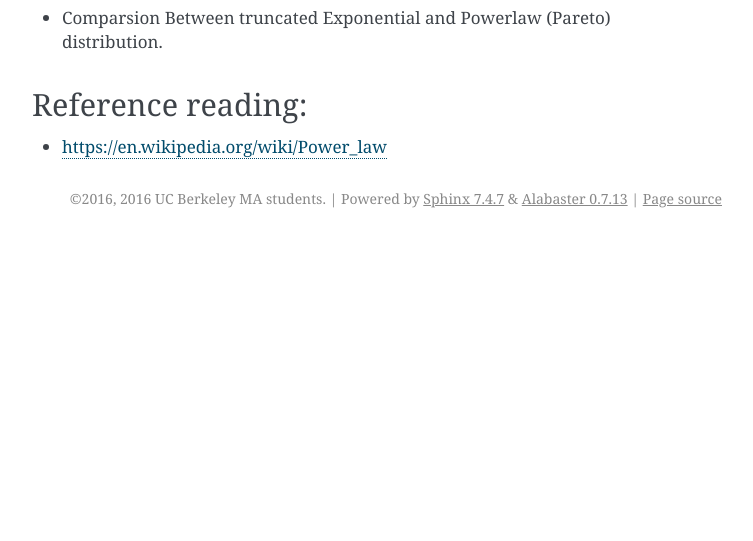
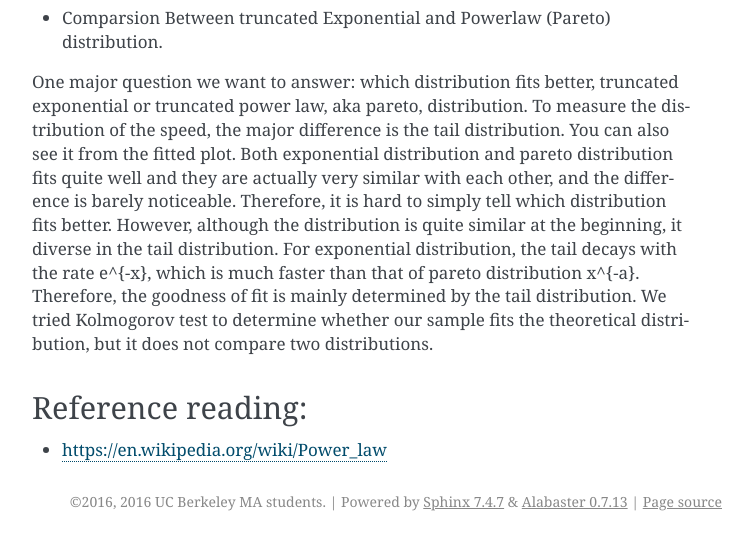
Before and after one commit to z357412526/mousestyles, a Sphinx documentation site: the page built from doc/source/report/distribution.rst, in a window 1280 px wide and 900 px high, scrolled down 3532 px, cut to the strip 359-900 px from the top of the window. Shown: the whole strip, without its empty margins (388-1141 px from the left). Built offline with Sphinx 7.4.7, drawn with Linux system fonts in a browser that asks for light colours; before the commit the page ends 4129 px from its top, so only the background shows below that.

Commit message:
Add Comparison Background and Why We Compare.

```diff
--- a/doc/source/report/distribution.rst
+++ b/doc/source/report/distribution.rst
@@ -166,6 +166,20 @@ Result
 
 - Comparsion Between truncated Exponential and Powerlaw (Pareto) distribution.
 
+One major question we want to answer: which distribution fits better,
+truncated exponential or truncated power law, aka pareto, distribution.
+To measure the distribution of the speed, the major difference is the
+tail distribution. You can also see it from the fitted plot. Both exponential
+distribution and pareto distribution fits quite well and they are actually
+very similar with each other, and the difference is barely noticeable.
+Therefore, it is hard to simply tell which distribution fits better. However,
+although the distribution is quite similar at the beginning, it diverse in
+the tail distribution. For exponential distribution, the tail decays with
+the rate e^{-x}, which is much faster than that of pareto distribution
+x^{-a}. Therefore, the goodness of fit is mainly determined by the tail
+distribution. We tried Kolmogorov test to determine whether our sample
+fits the theoretical distribution, but it does not compare two distributions.
+
 Reference reading:
 ------------------
 
```
